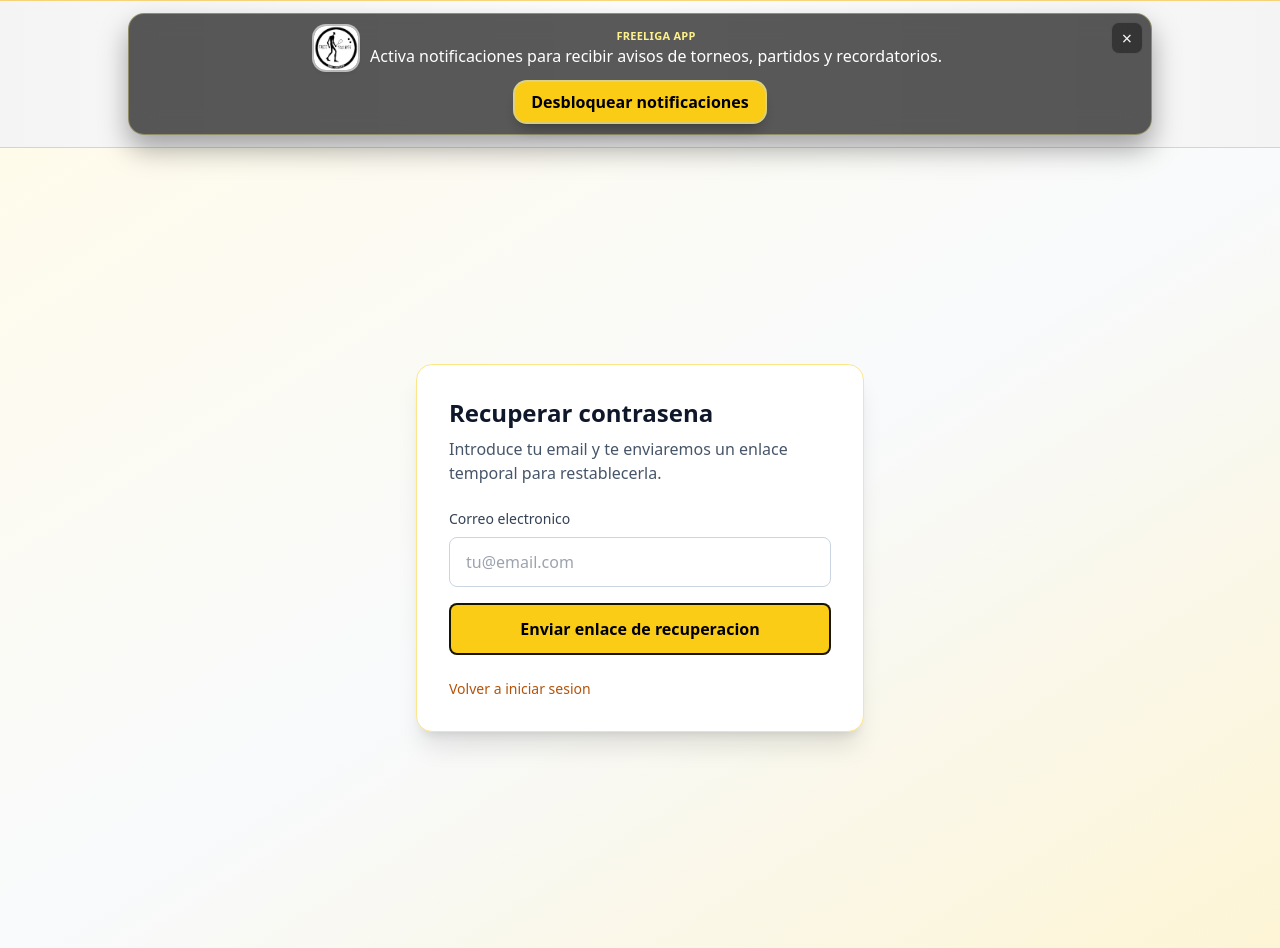
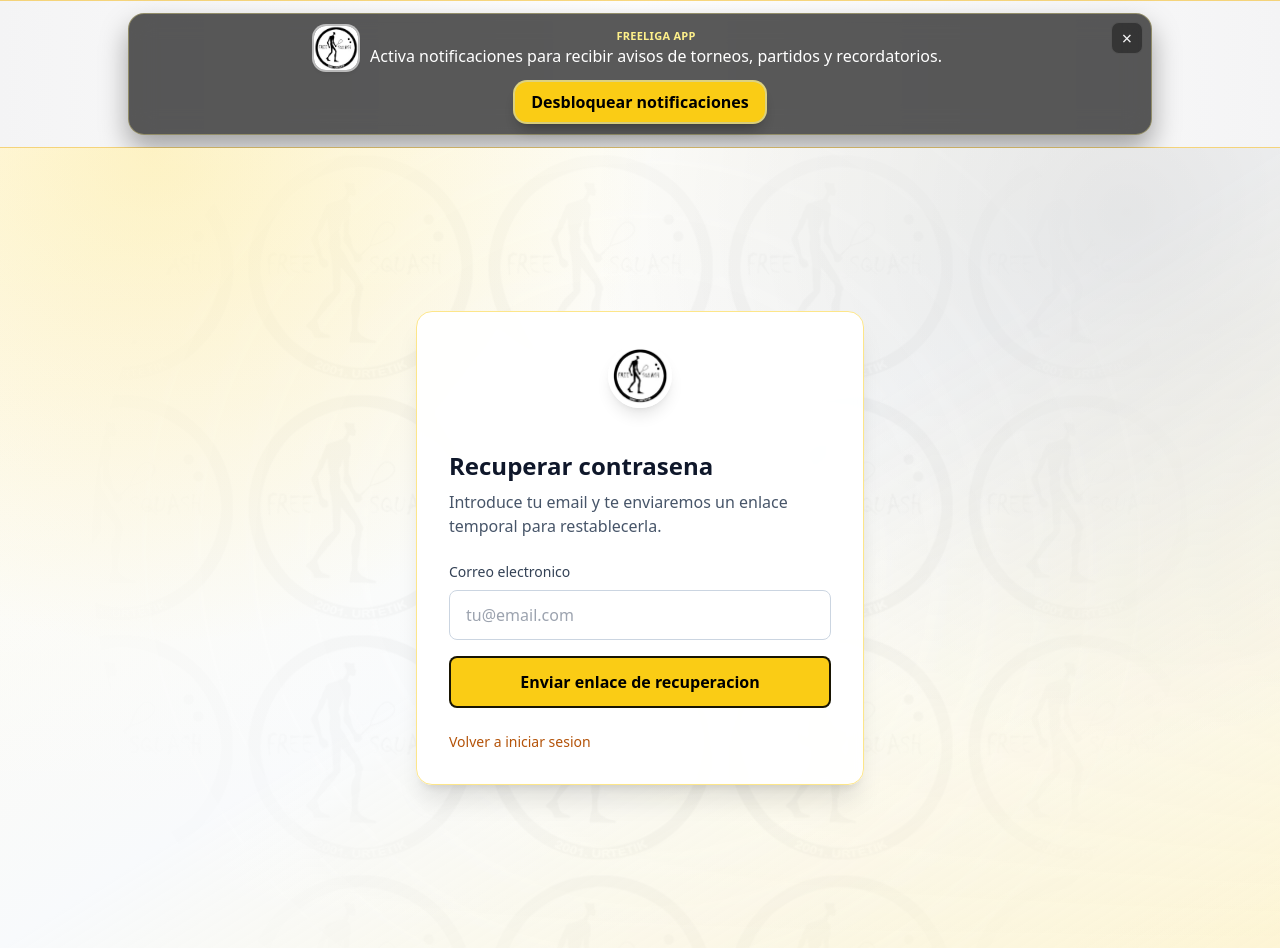
Before and after one commit to urtzih/FreeLiga, a React (Vite) app in the folder apps/web/: page /forgot-password in a window 1280 px wide. Built offline with nearby package versions, Linux system fonts and the light colour scheme; no server answers.

Commit message:
fix(web): align forgot-password visual style with login/reset pages

```diff
--- a/apps/web/src/pages/auth/ForgotPassword.tsx
+++ b/apps/web/src/pages/auth/ForgotPassword.tsx
@@ -26,8 +26,21 @@ export default function ForgotPassword() {
   };
 
   return (
-    <div className="min-h-screen flex items-center justify-center bg-gradient-to-br from-amber-50 via-slate-50 to-amber-100/70 px-4 py-8">
-      <div className="max-w-md w-full bg-white rounded-2xl shadow-xl p-8 border border-amber-200">
+    <div className="relative min-h-screen overflow-hidden bg-gradient-to-br from-amber-50 via-slate-50 to-amber-100/70 dark:from-[#0f0f0f] dark:via-[#151515] dark:to-[#201908]">
+      <div className="pointer-events-none absolute inset-0 bg-[radial-gradient(circle_at_12%_0%,rgba(250,204,21,0.22),transparent_36%),radial-gradient(circle_at_88%_8%,rgba(0,0,0,0.09),transparent_40%),linear-gradient(180deg,rgba(255,255,255,0.45),rgba(255,255,255,0))] dark:bg-[radial-gradient(circle_at_15%_0%,rgba(250,204,21,0.14),transparent_34%),radial-gradient(circle_at_85%_0%,rgba(250,204,21,0.08),transparent_38%),linear-gradient(180deg,rgba(255,255,255,0.02),rgba(255,255,255,0))]"></div>
+      <div className="pointer-events-none absolute inset-0 opacity-[0.04] dark:opacity-[0.06] bg-[url('/logo.jpg')] bg-[length:240px_240px] bg-repeat [mask-image:radial-gradient(circle_at_center,black,transparent_80%)]"></div>
+
+      <div className="relative min-h-screen flex items-center justify-center px-4 py-8">
+      <div className="max-w-md w-full bg-white/95 dark:bg-zinc-900/90 backdrop-blur-sm rounded-2xl shadow-xl p-8 border border-amber-200 dark:border-amber-500/20">
+        <div className="text-center mb-6">
+          <Link to="/" className="inline-block">
+            <img
+              src="/logo.jpg"
+              alt="FreeSquash Logo"
+              className="mx-auto w-16 h-16 rounded-full object-cover border-4 border-white dark:border-zinc-700 shadow-lg mb-3 hover:scale-105 transition-transform cursor-pointer"
+            />
+          </Link>
+        </div>
         <h1 className="text-2xl font-bold text-slate-900 mb-2">{t('forgotPassword.title')}</h1>
         <p className="text-slate-600 mb-6">{t('forgotPassword.subtitle')}</p>
 
@@ -72,6 +85,7 @@ export default function ForgotPassword() {
           </Link>
         </p>
       </div>
+      </div>
     </div>
   );
 }
```
